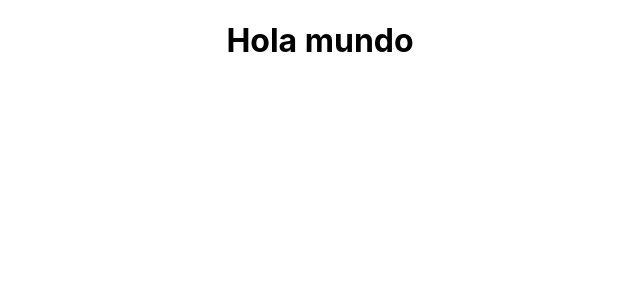
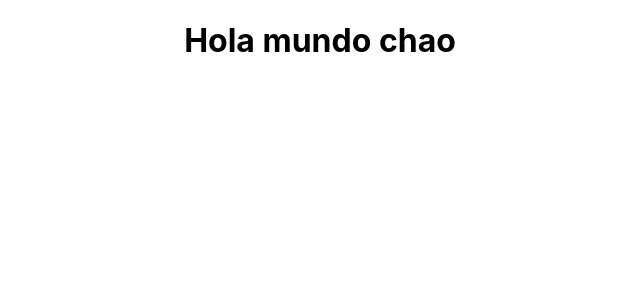
Before and after one commit to rodolfo341/react, a React (Create React App) app in the folder blueweb1/: page / in a window 1280 px wide. Shown: the top 300 px of the page, without its empty margins (320-960 px from the left). Built offline with nearby package versions, Linux system fonts and the light colour scheme.

Commit message:
react hola mundo

```diff
--- a/blueweb1/src/App.js
+++ b/blueweb1/src/App.js
@@ -4,7 +4,7 @@ import './App.css';
 function App() {
   return (
     <div className="App">
-        <h1>Hola mundo</h1>
+        <h1>Hola mundo chao</h1>
     </div>
   );
 }
```
